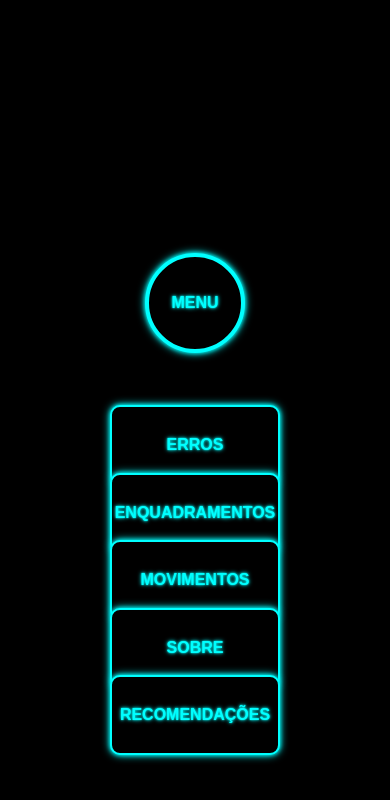
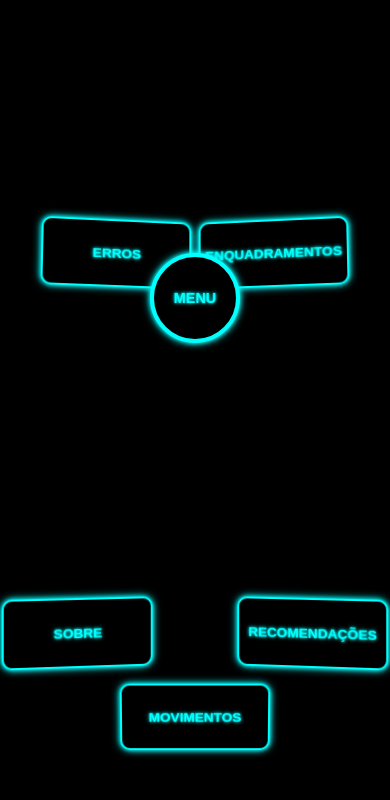
Before and after one commit to Pedrocavalcant/PROJETOS, a plain HTML site: page Seminario/index.html in a window 390 px wide. Both pictures are taken after a click on the element "MENU". Drawn offline with Linux system fonts and the light colour scheme.

Commit message:
feito o lay-out resposivo para telas de ate 915px

```diff
--- a/Seminario/index.html
+++ b/Seminario/index.html
@@ -206,6 +206,50 @@
   }
 }
 
+@media(max-width: 915px) {
+  .central-button {
+    width: 90px;
+    height: 90px;
+    font-size: 0.9rem;
+  }
+
+  .item {
+    width: 150px;
+    height: 70px;
+    font-size: 0.85rem;
+  }
+
+  .erros.visible {
+    top: 30%;
+    left: 30%;
+    transform: translate(-50%, -50%) scale(1) rotateX(8deg) rotateY(8deg);
+  }
+
+  .enquadr.visible {
+    top: 30%;
+    left: 70%;
+    transform: translate(-50%, -50%) scale(1) rotateX(8deg) rotateY(-8deg);
+  }
+
+  .mov.visible {
+    top: 85%;
+    left: 50%;
+    transform: translate(-50%, -50%) scale(1) rotateX(-8deg);
+  }
+
+  .sobre.visible {
+    top: 75%;
+    left: 20%;
+    transform: translate(-50%, -50%) scale(1) rotateY(8deg);
+  }
+
+  .recom.visible {
+    top: 75%;
+    left: 80%;
+    transform: translate(-50%, -50%) scale(1) rotateY(-8deg);
+  }
+}
+
   </style>
 </head>
 
```
Also changed, not shown: seminario/index.html (+44 -0 lines).
